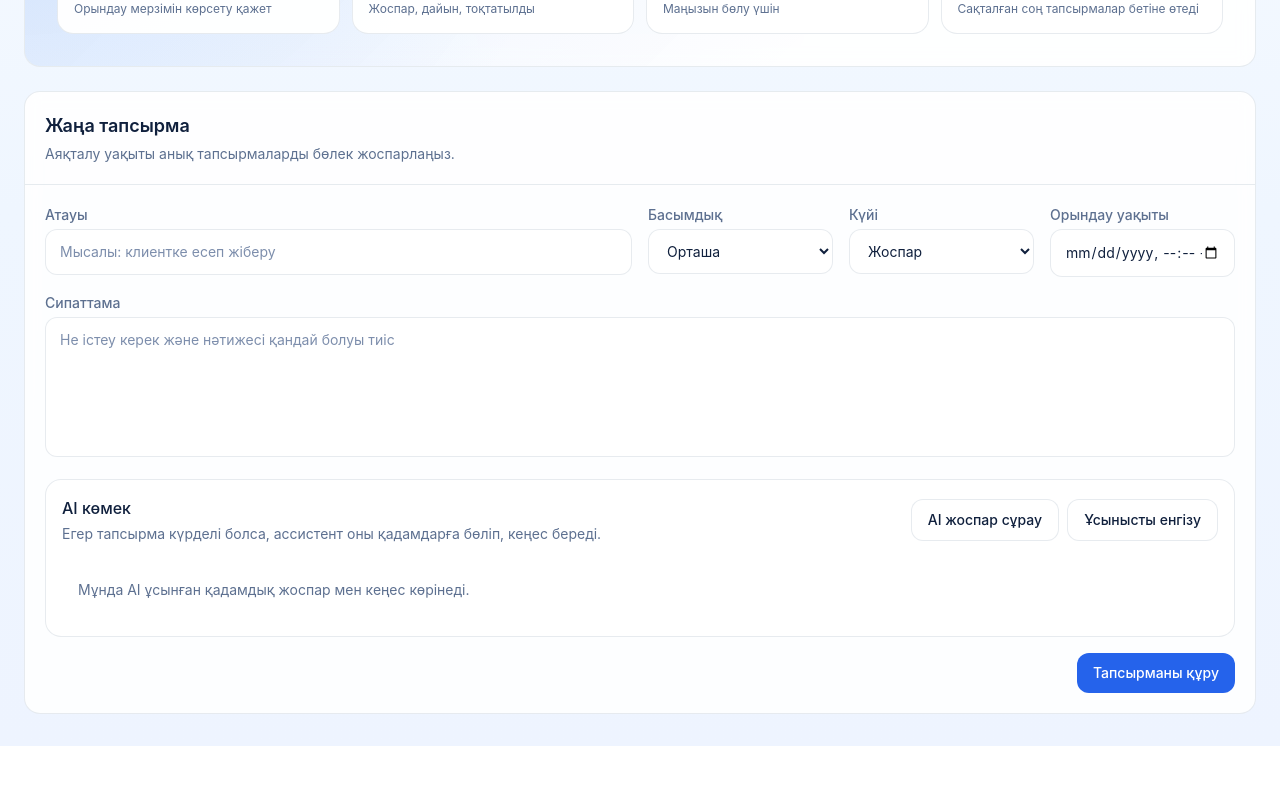
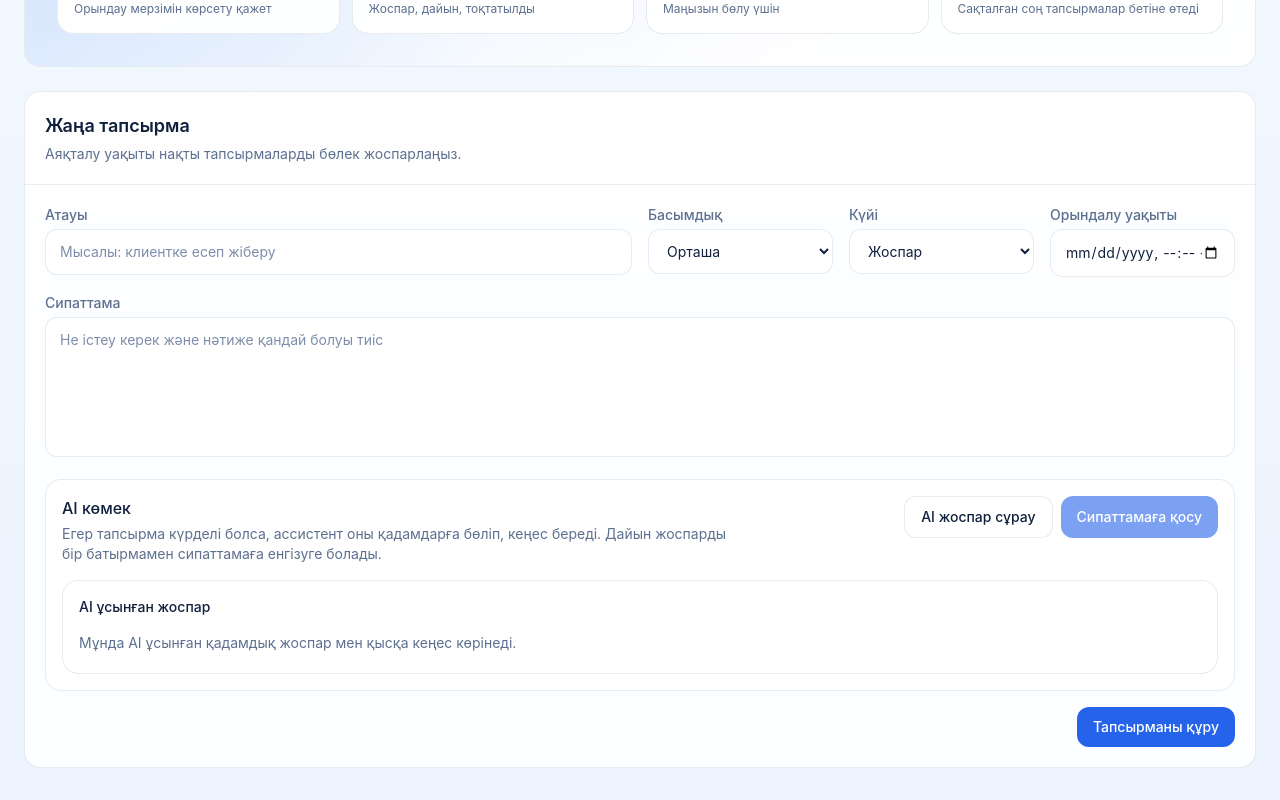
Before and after one commit to zhantixx/JavaProject, a React (Create React App) app in the folder microservices/frontend/: page /tasks/new in a window 1280 px wide. Shown: the part 374-1174 px from the top of the page. Before the commit the page ends 1120 px from the top, so only its background shows below. Built offline with nearby package versions, Linux system fonts and the light colour scheme; sample sign-in values are in the browser's storage.

Commit message:
feat: ai жоспарды сипаттамаға батырмамен қосу

```diff
--- a/microservices/frontend/src/components/TaskForm.js
+++ b/microservices/frontend/src/components/TaskForm.js
@@ -7,7 +7,7 @@ function TaskForm({
   onTaskCreated,
   defaultDate = '',
   title = 'Жаңа тапсырма',
-  description = 'Аяқталу уақыты анық тапсырмаларды бөлек жоспарлаңыз.',
+  description = 'Аяқталу уақыты нақты тапсырмаларды бөлек жоспарлаңыз.',
   submitLabel = 'Тапсырманы сақтау',
 }) {
   const toast = useToast();
@@ -21,22 +21,26 @@ function TaskForm({
   const [saving, setSaving] = useState(false);
   const [aiLoading, setAiLoading] = useState(false);
   const [aiSuggestion, setAiSuggestion] = useState('');
+  const [aiInserted, setAiInserted] = useState(false);
 
-  const onChange = (e) => {
-    const { name, value } = e.target;
+  const onChange = (event) => {
+    const { name, value } = event.target;
     setForm((prev) => ({ ...prev, [name]: value }));
   };
 
-  const handleSubmit = async (e) => {
-    e.preventDefault();
+  const handleSubmit = async (event) => {
+    event.preventDefault();
+
     if (!form.title.trim()) {
       toast.error('Тапсырма атауын жазыңыз');
       return;
     }
+
     if (!form.deadline) {
-      toast.error('Орындау мерзімін көрсетіңіз');
+      toast.error('Орындалу мерзімін көрсетіңіз');
       return;
     }
+
     setSaving(true);
     try {
       const response = await tasks.create({
@@ -47,11 +51,14 @@ function TaskForm({
         deadline: form.deadline || null,
         tagIds: null,
       });
+
       setForm({ title: '', priority: 'MEDIUM', status: 'PLANNED', description: '', deadline: defaultDate });
+      setAiSuggestion('');
+      setAiInserted(false);
       toast.success('Тапсырма қосылды');
       onTaskCreated?.(response.data);
-    } catch (err) {
-      toast.error(err.response?.data || 'Тапсырма қосылмады');
+    } catch (error) {
+      toast.error(error.response?.data || 'Тапсырма қосылмады');
     } finally {
       setSaving(false);
     }
@@ -64,6 +71,8 @@ function TaskForm({
     }
 
     setAiLoading(true);
+    setAiInserted(false);
+
     try {
       const prompt = [
         'Сен жеке ассистентсің.',
@@ -74,7 +83,7 @@ function TaskForm({
         '2) 3-7 нақты қадам',
         '3) Ұсынылған орындау реті',
         '4) Ықтимал тәуекелдер',
-        '5) Пайдаланушыға қысқа кеңес',
+        '5) Қысқа кеңес',
         '',
         `Тапсырма атауы: ${form.title}`,
         `Сипаттама: ${form.description || 'Жоқ'}`,
@@ -82,10 +91,10 @@ function TaskForm({
         `Мерзімі: ${form.deadline || 'Көрсетілмеген'}`,
       ].join('\n');
 
-      const res = await chat.send(prompt);
-      setAiSuggestion(res.data.reply || '');
+      const response = await chat.send(prompt);
+      setAiSuggestion(response.data.reply || '');
       toast.success('AI жоспар дайындады');
-    } catch (err) {
+    } catch {
       toast.error('AI кеңесін алу мүмкін болмады');
     } finally {
       setAiLoading(false);
@@ -94,13 +103,15 @@ function TaskForm({
 
   const applyAiSuggestion = () => {
     if (!aiSuggestion) return;
+
     setForm((prev) => ({
       ...prev,
-      description: prev.description
+      description: prev.description.trim()
         ? `${prev.description.trim()}\n\nAI жоспары:\n${aiSuggestion}`
         : `AI жоспары:\n${aiSuggestion}`,
     }));
-    toast.success('AI ұсынысы сипаттамаға енгізілді');
+    setAiInserted(true);
+    toast.success('AI жоспары сипаттамаға қосылды');
   };
 
   return (
@@ -139,7 +150,7 @@ function TaskForm({
         </div>
 
         <div>
-          <label className="mb-1 block text-sm font-medium text-[var(--text-secondary)]">Орындау уақыты</label>
+          <label className="mb-1 block text-sm font-medium text-[var(--text-secondary)]">Орындалу уақыты</label>
           <input type="datetime-local" name="deadline" value={form.deadline} onChange={onChange} className="app-input" />
         </div>
 
@@ -149,32 +160,43 @@ function TaskForm({
             name="description"
             value={form.description}
             onChange={onChange}
-            placeholder="Не істеу керек және нәтижесі қандай болуы тиіс"
+            placeholder="Не істеу керек және нәтиже қандай болуы тиіс"
             rows={5}
             className="app-input min-h-[140px] resize-none"
           />
         </div>
 
         <div className="md:col-span-6 rounded-2xl border border-[var(--border-color)] bg-[var(--card-strong)] p-4">
-          <div className="flex flex-col gap-3 md:flex-row md:items-center md:justify-between">
-            <div>
+          <div className="flex flex-col gap-3 md:flex-row md:items-start md:justify-between">
+            <div className="max-w-2xl">
               <div className="font-medium text-[var(--text-primary)]">AI көмек</div>
               <div className="mt-1 text-sm text-[var(--text-secondary)]">
-                Егер тапсырма күрделі болса, ассистент оны қадамдарға бөліп, кеңес береді.
+                Егер тапсырма күрделі болса, ассистент оны қадамдарға бөліп, кеңес береді. Дайын жоспарды бір батырмамен
+                сипаттамаға енгізуге болады.
               </div>
             </div>
             <div className="flex flex-wrap gap-2">
               <GhostButton type="button" onClick={requestAiPlan} disabled={aiLoading}>
                 {aiLoading ? 'Талдап жатыр...' : 'AI жоспар сұрау'}
               </GhostButton>
-              <GhostButton type="button" onClick={applyAiSuggestion} disabled={!aiSuggestion}>
-                Ұсынысты енгізу
-              </GhostButton>
+              <PrimaryButton type="button" onClick={applyAiSuggestion} disabled={!aiSuggestion || aiInserted}>
+                {aiInserted ? 'Сипаттамаға қосылды' : 'Сипаттамаға қосу'}
+              </PrimaryButton>
             </div>
           </div>
 
-          <div className="mt-4 rounded-2xl bg-[var(--panel-bg)] p-4 text-sm leading-7 text-[var(--text-secondary)] whitespace-pre-line">
-            {aiSuggestion || 'Мұнда AI ұсынған қадамдық жоспар мен кеңес көрінеді.'}
+          <div className="mt-4 rounded-2xl border border-[var(--border-color)] bg-[var(--panel-bg)] p-4">
+            <div className="flex items-center justify-between gap-3">
+              <div className="text-sm font-medium text-[var(--text-primary)]">AI ұсынған жоспар</div>
+              {aiSuggestion ? (
+                <span className="rounded-full bg-[var(--brand-soft)] px-3 py-1 text-xs font-medium text-[var(--brand-strong)]">
+                  Дайын ұсыныс
+                </span>
+              ) : null}
+            </div>
+            <div className="mt-3 whitespace-pre-line text-sm leading-7 text-[var(--text-secondary)]">
+              {aiSuggestion || 'Мұнда AI ұсынған қадамдық жоспар мен қысқа кеңес көрінеді.'}
+            </div>
           </div>
         </div>
 
```
